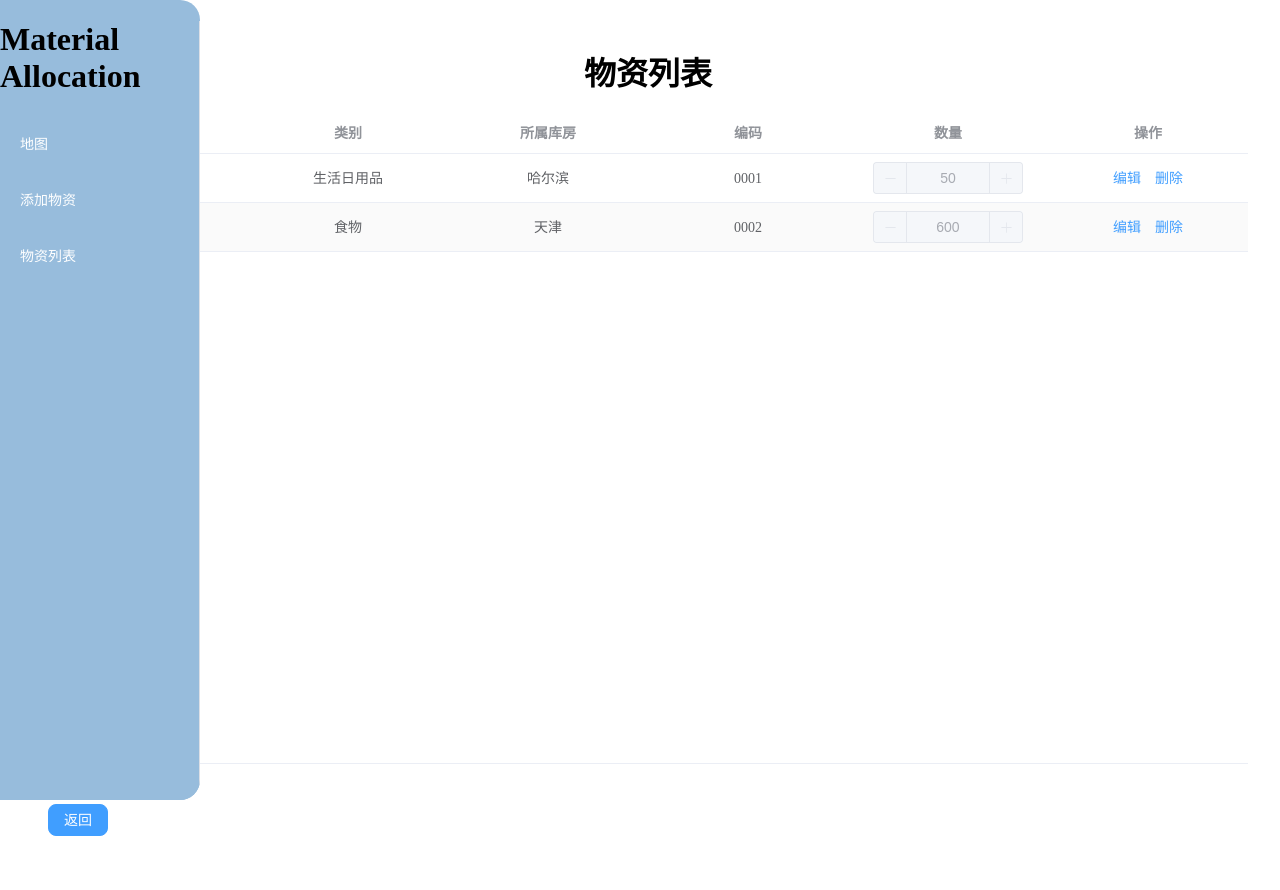
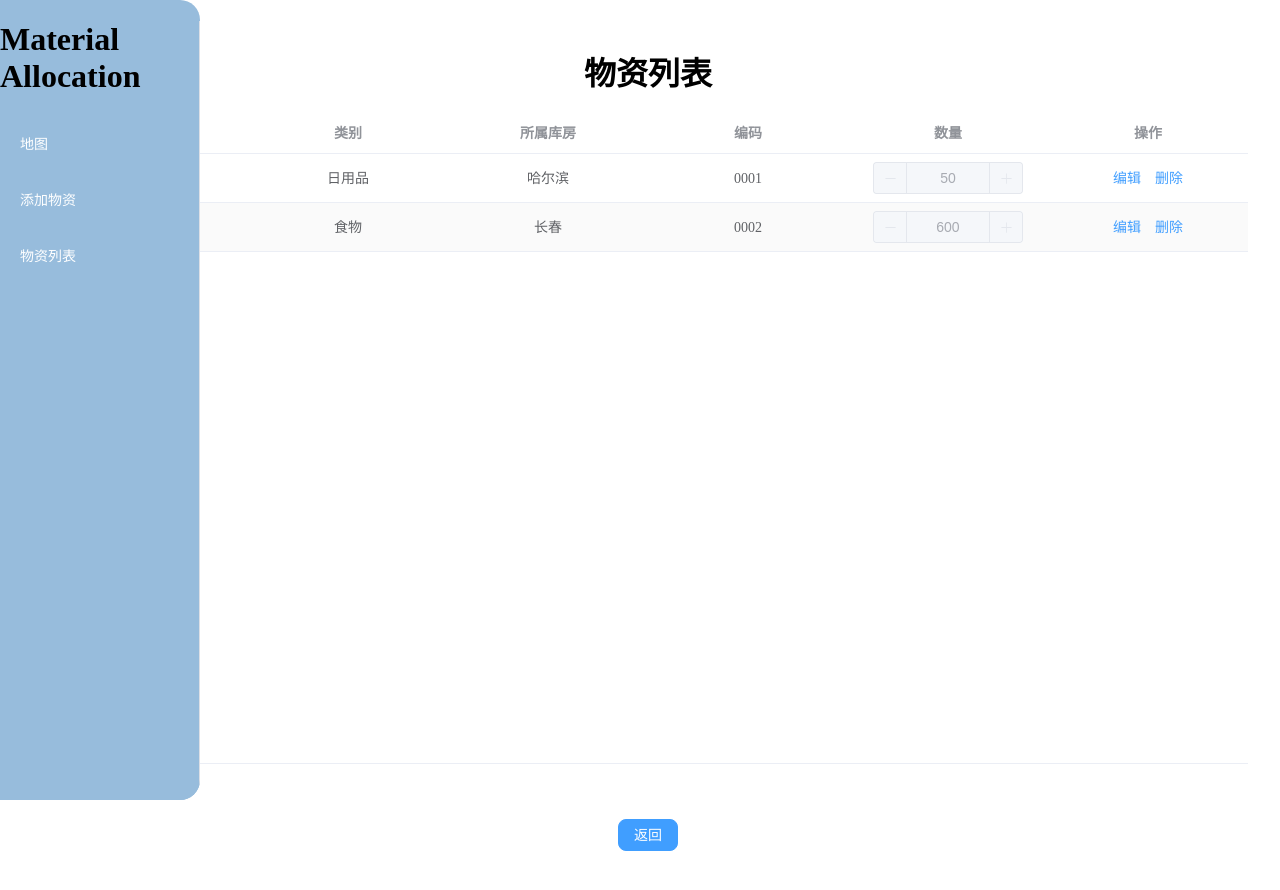
Before and after one commit to yellowgene/materialAlloc, a Vue app in the folder materialAlloc/: page /list in a window 1280 px wide. Shown: the top 890 px of the page. Built offline with nearby package versions, Linux system fonts and the light colour scheme.

Commit message:
完成仓储物资管理

```diff
--- a/materialAlloc/src/components/materialList.vue
+++ b/materialAlloc/src/components/materialList.vue
@@ -8,7 +8,7 @@
       <el-table-column prop="code" label="编码" width="200" header-align="center" align="center" />
       <el-table-column prop="quantity" label="数量" width="200" header-align="center" align="center">
         <template #default="{row}">
-            <el-input-number v-model="row.quantity" :min="1" :max="9999" :disabled="!row.editable" />
+          <el-input-number v-model="row.quantity" :min="1" :max="100000" :disabled="!row.editable" />
         </template>
       </el-table-column>
       <el-table-column label="操作" width="200" header-align="center" align="center">
@@ -24,30 +24,34 @@
 </template>
 
 <script>
-  import { useWarehouseStore } from '@/stores/column.js';
+  import { useListStore } from '@/stores/column.js';
+  import { useCategoryStore } from '@/stores/category.js';
+  import { useWarehouseStore } from '@/stores/warehouse.js';
   import { computed, ref } from 'vue';
   import { useRouter } from 'vue-router';
 
   export default {
     setup() {
-      const store = useWarehouseStore();
+      const listStore = useListStore();
+      const categoryStore = useCategoryStore();
+      const warehouseStore = useWarehouseStore();
       const router = useRouter();
       const editingRow = ref(null);
 
-      const materials = computed(() => store.materials.map(material => ({
+      const materials = computed(() => listStore.materials.map(material => ({
         ...material,
         category_name: getCategoryName(material.category_id),
         warehouse_name: getWarehouseName(material.warehouse_id),
-        editable: editingRow.value === material.id, // 添加 editable 字段来标记当前是否处于编辑状态
+        editable: editingRow.value === material.id,
       })));
 
       const getCategoryName = (category_id) => {
-        const category = store.categories.find(cat => cat.id === category_id);
+        const category = categoryStore.categories.find(cat => cat.id === category_id);
         return category ? category.name : '未知';
       };
 
       const getWarehouseName = (warehouse_id) => {
-        const warehouse = store.warehouses.find(wh => wh.id === warehouse_id);
+        const warehouse = warehouseStore.warehouses.find(wh => wh.id === warehouse_id);
         return warehouse ? warehouse.name : '未知';
       };
 
@@ -60,12 +64,12 @@
       };
 
       const handleSave = (row) => {
-        //store.updateMaterialQuantity(row.id, row.quantity);
-        editingRow.value = null; // 保存完后取消编辑状态
+        listStore.updateMaterialQuantity(row.id, row.quantity);
+        editingRow.value = null;
       };
 
       const handleDelete = (row) => {
-        //store.deleteMaterial(row.id);
+        listStore.deleteMaterial(row.id);
       };
 
       return {
@@ -76,22 +80,20 @@
         handleDelete,
       };
     },
-    async created() {
-      const store = useWarehouseStore();
-      await store.fetchMaterials();
-      await store.fetchCategories();
-      await store.fetchWarehouses();
-    },
   };
 </script>
 
 <style scoped>
   .material-list-container {
+    display: flex;
+    flex-direction: column;
+    justify-content: center;
+    align-items: center;
     padding: 20px;
   }
 
   .back-button {
-    margin-top: 40px;
+    margin-top: 55px;
     border-radius: 8px;
   }
 
--- a/materialAlloc/src/components/warehouseManage.vue
+++ b/materialAlloc/src/components/warehouseManage.vue
@@ -9,12 +9,12 @@
         </el-form-item>
         <el-form-item label="类别">
           <el-select v-model="newMaterial.category_id" placeholder="请选择类别" required class="small-input" size="large">
-            <el-option v-for="category in categories" :key="category" :label="category" :value="category" />
+            <el-option v-for="category in categories" :key="category.id" :label="category.name" :value="category.id" />
           </el-select>
         </el-form-item>
         <el-form-item label="库房">
           <el-select v-model="newMaterial.warehouse_id" placeholder="请选择所属库房" required class="small-input" size="large">
-            <el-option v-for="warehouse in availablePoints" :key="warehouse" :label="warehouse" :value="warehouse" />
+            <el-option v-for="warehouse in warehouses" :key="warehouse.id" :label="warehouse.name" :value="warehouse.id" />
           </el-select>
         </el-form-item>
         <el-form-item label="编码">
@@ -33,23 +33,25 @@
 </template>
 
 <script>
-  import { useWarehouseStore } from '@/stores/column.js';
-  import { usePointStore } from '@/stores/points.js';
+  import { useListStore } from '@/stores/column.js';
+  import { useCategoryStore } from '@/stores/category.js';
+  import { useWarehouseStore } from '@/stores/warehouse.js';
   import { ref, computed } from 'vue';
   import { useRouter } from 'vue-router';
 
   export default {
     setup() {
       const router = useRouter();
+      const listStore = useListStore();
+      const categoryStore = useCategoryStore();
       const warehouseStore = useWarehouseStore();
-      const pointStore = usePointStore();
 
       const viewMaterialList = () => {
         router.push('/list');
       };
 
       const addNewMaterial = async () => {
-        await warehouseStore.addMaterial(newMaterial.value);
+        await listStore.addMaterial(newMaterial.value);
         newMaterial.value = {
           name: '',
           category_id: '',
@@ -67,15 +69,15 @@
         quantity: 1,
       });
 
-      const categories = ref(['生活日用品', '工具', '食物', '家电']);
-      const availablePoints = computed(() => pointStore.availablePoint); // 获取 availablePoint
+      const categories = computed(() => categoryStore.categories); // 获取 categories
+      const warehouses = computed(() => warehouseStore.warehouses); // 获取 availablePoint
 
       return {
         viewMaterialList,
         addNewMaterial,
         newMaterial,
         categories,
-        availablePoints,
+        warehouses,
       };
     },
   };
--- /dev/null
+++ b/materialAlloc/src/stores/category.js
@@ -0,0 +1,18 @@
+import { defineStore } from 'pinia';
+
+export const useCategoryStore = defineStore('category', {
+  state: () => ({
+    categories: [
+      { id: 1, name: '日用品' },
+      { id: 2, name: '食物' },
+      { id: 3, name: '家电' },
+      { id: 4, name: '工具' },
+      { id: 5, name: '服装' }
+    ],
+  }),
+  getters: {
+    getCategoryById: (state) => (id) => {
+      return state.categories.find(category => category.id === id)?.name || '未知';
+    },
+  },
+});
--- a/materialAlloc/src/stores/column.js
+++ b/materialAlloc/src/stores/column.js
@@ -1,32 +1,23 @@
 import { defineStore } from 'pinia';
 import axios from 'axios';
 
-export const useWarehouseStore = defineStore('warehouse', {
+export const useListStore = defineStore('List', {
   state: () => ({
-    materials: [],
-    categories: [],
-    warehouses: [],
+    materials: [
+      { id: 1, name: '纸箱', category_id: 1, warehouse_id: 1, code: '0001', quantity: 50 },
+      { id: 2, name: '矿泉水', category_id: 2, warehouse_id: 2, code: '0002', quantity: 600 },
+    ],
+    categories: [
+      { id: 1, name: '生活日用品' },
+      { id: 2, name: '食物' },
+    ],
+    warehouses: [
+      { id: 1, name: '哈尔滨' },
+      { id: 2, name: '天津' },
+    ],
     transactions: [],
   }),
   actions: {
-    async fetchMaterials() {
-      this.materials = [
-        { id: 1, name: '纸箱', category_id: 1, warehouse_id: 1, code: '0001', quantity: 50 },
-        { id: 2, name: '矿泉水', category_id: 2, warehouse_id: 2, code: '0002', quantity: 600 },
-      ];
-    },
-    async fetchCategories() {
-      this.categories = [
-        { id: 1, name: '生活日用品' },
-        { id: 2, name: '食物' },
-      ];
-    },
-    async fetchWarehouses() {
-      this.warehouses = [
-        { id: 1, name: '哈尔滨' },
-        { id: 2, name: '天津' },
-      ];
-    },
     async fetchTransactions() {
       const response = await axios.get('/api/transactions');
       this.transactions = response.data;
@@ -36,36 +27,26 @@ export const useWarehouseStore = defineStore('warehouse', {
       this.materials.push(material);
     },
     async updateMaterial(id, material) {
-      const response = await axios.put(`/api/list/${id}`, material);
       const index = this.materials.findIndex(m => m.id === id);
-      this.materials[index] = response.data;
+      if (index !== -1) {
+        this.materials[index] = { ...this.materials[index], ...material };
+      }
     },
     async deleteMaterial(id) {
-      await axios.delete(`/api/list/${id}`);
       this.materials = this.materials.filter(m => m.id !== id);
     },
     async addTransaction(transaction) {
       const response = await axios.post('/api/transactions', transaction);
       this.transactions.push(response.data);
     },
-    // 更新物资数量
     async updateMaterialQuantity(id, quantity) {
       const material = this.materials.find(m => m.id === id);
       if (material) {
         material.quantity = quantity;
       }
     },
-    // 删除物资
-    async deleteMaterial(id) {
-      this.materials = this.materials.filter(m => m.id !== id);
-    },
   },
   getters: {
-    getMaterialsByCategory: (state) => (categoryId) => {
-      return state.materials.filter(material => material.category_id === categoryId);
-    },
-    getMaterialsByWarehouse: (state) => (warehouseId) => {
-      return state.materials.filter(material => material.warehouse_id === warehouseId);
-    },
+
   },
 });
--- /dev/null
+++ b/materialAlloc/src/stores/warehouse.js
@@ -0,0 +1,33 @@
+import { defineStore } from 'pinia';
+
+export const useWarehouseStore = defineStore('warehouse', {
+  state: () => ({
+    warehouses: [
+      { id: 1, name: '哈尔滨' },
+      { id: 2, name: '长春' },
+      { id: 3, name: '沈阳' },
+      { id: 4, name: '乌鲁木齐' },
+      { id: 5, name: '呼和浩特' },
+      { id: 6, name: '北京' },
+      { id: 7, name: '银川' },
+      { id: 8, name: '太原' },
+      { id: 9, name: '济南' },
+      { id: 10, name: '西安' },
+      { id: 11, name: '郑州' },
+      { id: 12, name: '成都' },
+      { id: 13, name: '重庆' },
+      { id: 14, name: '武汉' },
+      { id: 15, name: '南京' },
+      { id: 16, name: '上海' },
+      { id: 17, name: '杭州' },
+      { id: 18, name: '长沙' },
+      { id: 19, name: '昆明' },
+      { id: 20, name: '福州' }
+    ],
+  }),
+  getters: {
+    getWarehouseById: (state) => (id) => {
+      return state.warehouses.find(warehouse => warehouse.id === id)?.name || '未知';
+    },
+  },
+});
```
Lines whose indentation alone changed are shown as unchanged.
